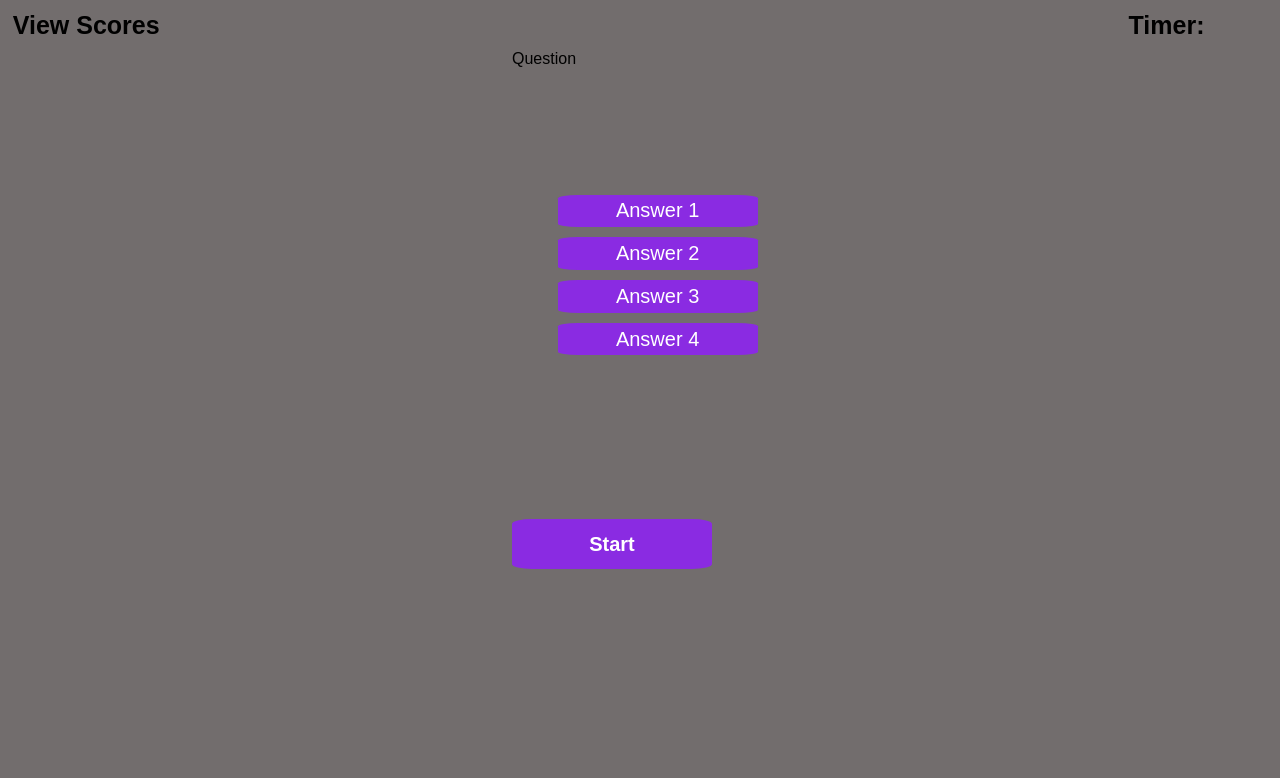
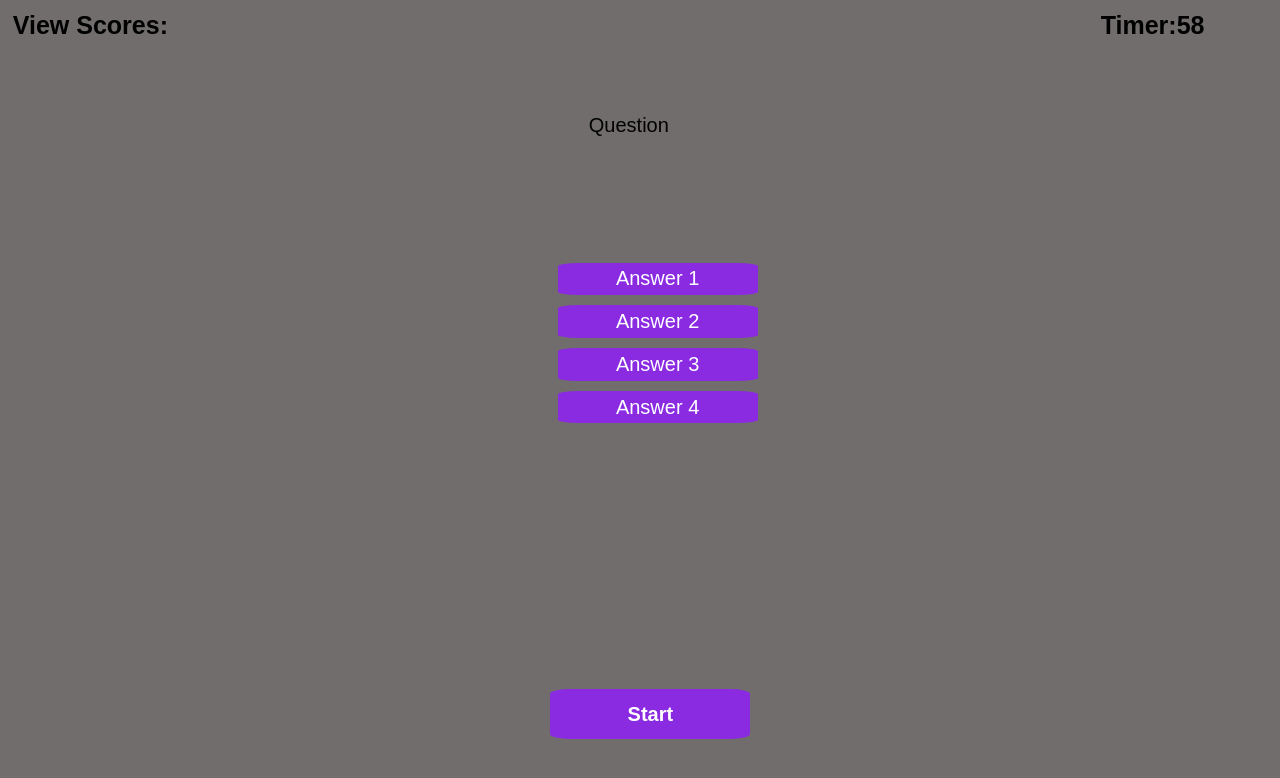
Before and after one commit to rambriz91/Quizer-App, a plain HTML site: page index.html in a window 1280 px wide. Both pictures are taken after a click on the button "Start". Drawn offline with Linux system fonts and the light colour scheme.

Commit message:
created a timer and start game function.

```diff
--- a/Assets/script.js
+++ b/Assets/script.js
@@ -0,0 +1,44 @@
+// variables
+var timerEl = document.querySelector("#timer-text");
+var startBtn = document.querySelector('#start');
+
+var timer;
+var timerVal;
+var isWin = false;
+
+
+// Functions
+
+function startGame() {
+    isWin = false;
+    timerVal = 60;
+    startBtn.disabled = true;
+    startTimer()
+}
+
+function startTimer() {
+    timer = setInterval(function () {
+        timerVal--;
+        timerEl.textContent = timerVal;
+        if (timerVal >= 0) {
+            // Tests if win condition is met
+            if (isWin && timerVal > 0) {
+                // Clears interval and stops timer
+                clearInterval(timer);
+                winGame();
+            }
+        }
+        // Tests if time has run out
+        if (timerVal === 0) {
+            // Clears interval
+            clearInterval(timer);
+            loseGame();
+        }
+    }, 1000);
+}
+
+
+
+// Event Listener
+
+startBtn.addEventListener('click',startGame);
--- a/Assets/style.css
+++ b/Assets/style.css
@@ -36,12 +36,18 @@ body {
     background-color: blueviolet;
     width: 200px;
     height: 50px;
-    margin: 20% 0;
+    margin: 20% 0 0% 43%;
     color: white;
     font-weight: 600;
     font-size: 20px;
     border: none;
     border-radius: 10%;
+}
+
+#question-text {
+    margin: 5% 0 0% 46%;
+    font-size: 20px;
+    font-weight: 400;
 }
 
 #answers {
@@ -61,5 +67,4 @@ body {
 }
 .hidden {
     position: relative;
-    margin-left: 40%;
 }
--- a/index.html
+++ b/index.html
@@ -9,8 +9,8 @@
     <link rel="stylesheet" href="./Assets/style.css">
 </head>
 <header>
-    <h2 id="score">View Scores</h2>
-    <h2 id="timer">Timer:</h2>
+    <h2 id="score">View Scores:</h2>
+    <h2 id="timer">Timer:<span id="timer-text">""</span></h2>
 </header>
 <body>
     <section id="container">
```
